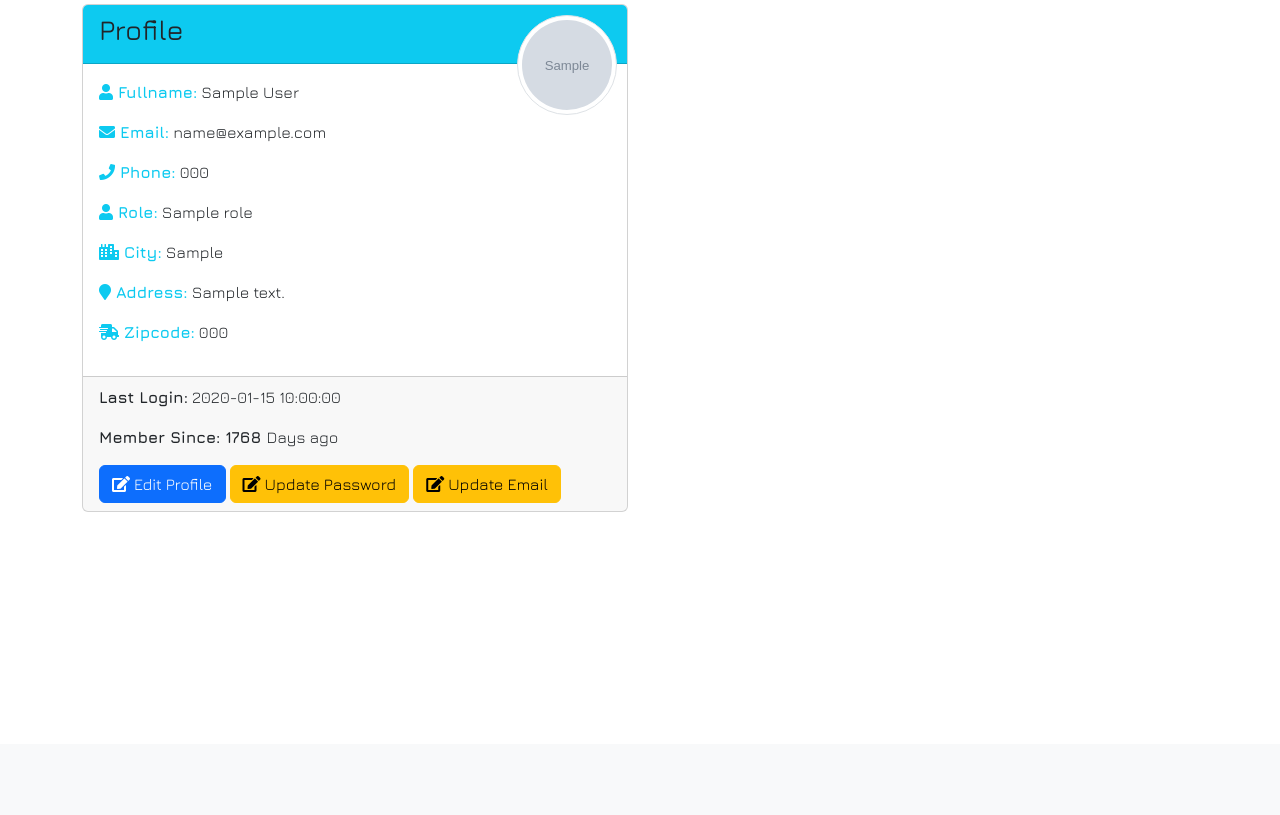
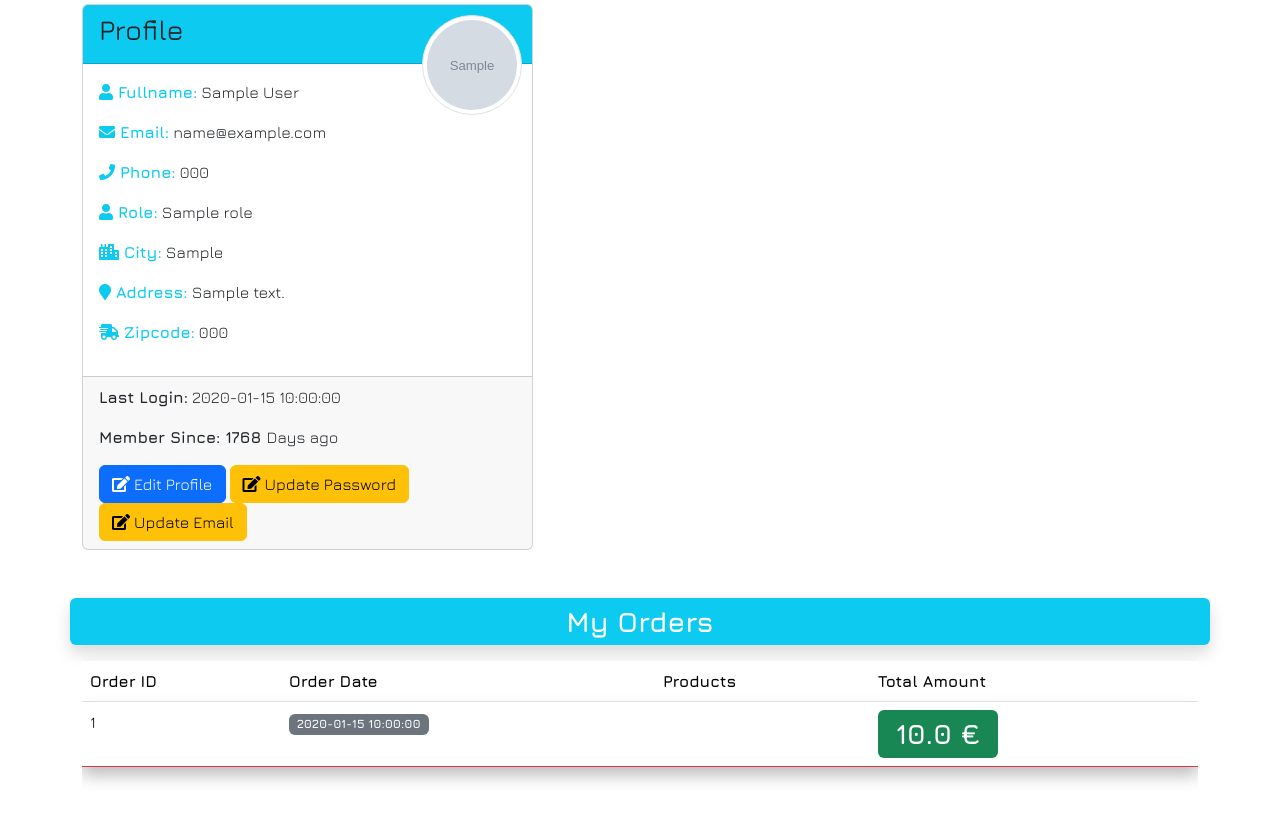
Before and after one commit to HosseinFarah/Cosmetics-online-store, a Flask app: page /auth/profile in a window 1280 px wide. Shown: the part 56-871 px from the top of the page. Before the commit the page ends 568 px from the top, so only its background shows below. Run offline with Flask 3, Linux system fonts and the light colour scheme; a user stored in the database is signed in; tables that the repository leaves empty hold one stand-in row (values such as "Sample post"); grey boxes marked "Sample" are stand-in pictures; data that the repository does not hold is empty; parts of the project's set-up code (start-up, migrations or seed data) failed here and were passed over; some libraries are stand-ins or nearby versions.

Commit message:
Order and purchased items added in profile section

```diff
--- a/app/auth/views.py
+++ b/app/auth/views.py
@@ -10,7 +10,7 @@ from app.email import send_email
 from pytz import timezone
 from datetime import datetime
 from ..decorators import permission_required, admin_required, debugger
-from app.models import Role
+from app.models import Role,Order
 from sqlalchemy import func
 import json
 
@@ -150,7 +150,19 @@ def reset_password(token):
 def profile():
     user=current_user
     member_since = datetime.now(timezone('Europe/Helsinki')) - user.created_at.replace(tzinfo=timezone('Europe/Helsinki'))
-    return render_template('auth/profile.html', title='Profile', user=user, member_since=member_since.days)
+    my_orders= db.session.query(Order).filter(Order.user_id==user.id).all()
+    purchased_products = []
+    for order in my_orders:
+       try:
+           products = json.loads(order.purchased_products)
+           if isinstance(products, list):
+               for product in products:
+                   if isinstance(product, dict):
+                       purchased_products.append(product)
+       except Exception as e:
+              print(f"Error in parsing purchased products: {e}")
+
+    return render_template('auth/profile.html', title='Profile', user=user, member_since=member_since.days, my_orders=my_orders,purchased_products=purchased_products)
 
 @auth.route('/update_profile', methods=['GET', 'POST'])
 @login_required
--- a/app/models.py
+++ b/app/models.py
@@ -314,9 +314,7 @@ class Order(db.Model):
     payment_id = db.Column(db.String(255), nullable=False)
     user_id = db.Column(db.Integer, db.ForeignKey('users.id'), nullable=True)
     total_amount = db.Column(db.Float, nullable=False)
-    order_details = db.Column(db.Text, nullable=False)
-    bought_products = db.Column(db.Text, nullable=False)
-    quantity_of_each_order = db.Column(db.Text, nullable=False)
+    purchased_products = db.Column(db.Text, nullable=False)
     status = db.Column(db.String(50), nullable=False, default='pending')
     created_at = db.Column(db.DateTime, default=datetime.now(timezone('Europe/Helsinki')))
     updated_at = db.Column(db.DateTime, default=datetime.now(timezone('Europe/Helsinki')))
--- a/app/products/views.py
+++ b/app/products/views.py
@@ -88,23 +88,23 @@ def stripe_webhook():
     endpoint_secret = current_app.config['STRIPE_ENDPOINT_SECRET']
     event = None
 
-    print("Webhook received")
+    # print("Webhook received")
 
     try:
         event = stripe.Webhook.construct_event(
             payload, sig_header, endpoint_secret
         )
-        print(f"Received event: {event['type']}")
+        # print(f"Received event: {event['type']}")
     except ValueError as e:
-        print("Invalid payload")
+        # print("Invalid payload")
         return 'Invalid payload', 400
     except stripe.error.SignatureVerificationError as e:
-        print("Invalid signature")
+        # print("Invalid signature")
         return 'Invalid signature', 400
 
     if event['type'] == 'checkout.session.completed':
         checkout_session = event['data']['object']
-        print(f"Checkout session completed: {checkout_session}")
+        # print(f"Checkout session completed: {checkout_session}")
         handle_checkout_session(checkout_session)
 
     return '', 200
@@ -125,17 +125,13 @@ def handle_checkout_session(checkout_session):
         item['quantity'] * (item['price'] * (1 - item['discount'] / 100)) if item.get('discount') else item['quantity'] * item['price']
         for item in basket
     )
-    order_details = json.dumps(basket)
-    bought_products = [item['name'] for item in basket]
-    quantity_of_each_order = [item['quantity'] for item in basket]
+    purchased_products = [{'name': item['name'], 'price': item['price'], 'discount': item.get('discount', 0), 'quantity': item['quantity']} for item in basket]
 
     order = Order(
         payment_id=checkout_session['id'],
         user_id=user_id,
         total_amount=total_amount,
-        order_details=order_details,
-        bought_products=json.dumps(bought_products),
-        quantity_of_each_order=json.dumps(quantity_of_each_order),
+        purchased_products=json.dumps(purchased_products),
         status='completed'
     )
     db.session.add(order)
@@ -192,7 +188,7 @@ def add_to_basket(id):
 
     if product:
         # Debugging statement to check the contents of session["basket"]
-        print("Basket contents before adding:", session["basket"])
+        # print("Basket contents before adding:", session["basket"])
 
         # Check if the product is already in the basket
         for item in session["basket"]:
--- a/app/templates/auth/profile.html
+++ b/app/templates/auth/profile.html
@@ -3,7 +3,7 @@
 {% block content %}
     <div class="container">
         <div class="row">
-            <div class="col-md-6 col-md-offset-3">
+            <div class="col-md-5 col-md-offset-3">
                 <div class="card">
                     <div class="card-header bg-info">
                         <h3 class="card-title">Profile</h3>
@@ -28,4 +28,40 @@
             </div>
         </div>
     </div>
+    <div class="row d-flex justify-content-center mt-5 ">
+        <h1 class="text-center badge bg-info fs-3 shadow">My Orders</h1>
+        {% if my_orders %}
+            <div class="col-md-12">
+                <div class="table-responsive">
+                    <table class="table table-striped-bordered table-hover shadow mt-2 mb-5">
+                        <thead>
+                            <tr>
+                                <th>Order ID</th>
+                                <th>Order Date</th>
+                                <th>Products</th>
+                                <th>Total Amount</th>
+                            </tr>
+                        </thead>
+                        <tbody>
+                            {% for order in my_orders %}
+                                <tr class="shadow border-bottom border-danger">
+                                    <td>{{ order.id }}</td>
+                                    <td><span class="badge bg-secondary">{{ order.created_at }}</span></td>
+                                    <td>
+                                        {% for product in purchased_products %}
+                                           <span class="badge bg-primary">{{loop.index}}</span> <strong >{{ product.name }}</strong> <span class="badge bg-success">{{ product.quantity }}</span> | Price Per Unit: : {% if product.discount %} <del class="badge bg-danger">{{ product.price }}</del> {{ product.price * (1 - product.discount / 100) }} {% else %} {{ product.price }} {% endif %} <hr>
+                                        {% endfor %}
+                                    </td>
+                                    <td><span class="badge bg-success fs-3">{{ order.total_amount }} €</span></td>
+
+                                </tr>
+                                {% endfor %}
+                        </tbody>
+                    </table>
+                </div>
+            </div>
+        {% endif %}
+    </div>
+    </div>
+    </div>
 {% endblock %}
--- a/migrations/versions/5918508ae68e_.py
+++ b/migrations/versions/5918508ae68e_.py
@@ -24,7 +24,7 @@ def upgrade():
     sa.Column('user_id', sa.Integer(), nullable=True),
     sa.Column('total_amount', sa.Float(), nullable=False),
     sa.Column('order_details', sa.Text(), nullable=False),
-    sa.Column('bought_products', sa.Text(), nullable=False),
+    sa.Column('purchased_products', sa.Text(), nullable=False),
     sa.Column('quantity_of_each_order', sa.Text(), nullable=False),
     sa.Column('status', sa.String(length=50), nullable=False),
     sa.Column('created_at', sa.DateTime(), nullable=True),
```
Also changed, not shown: migrations/versions/84273fec0557_order_table_for_stripe.py (added, +32 -0 lines), migrations/versions/d749d8eff427_order_table_for_stripe.py (added, +32 -0 lines), migrations/versions/daa5558cf18d_order_table_for_stripe.py (added, +34 -0 lines).
